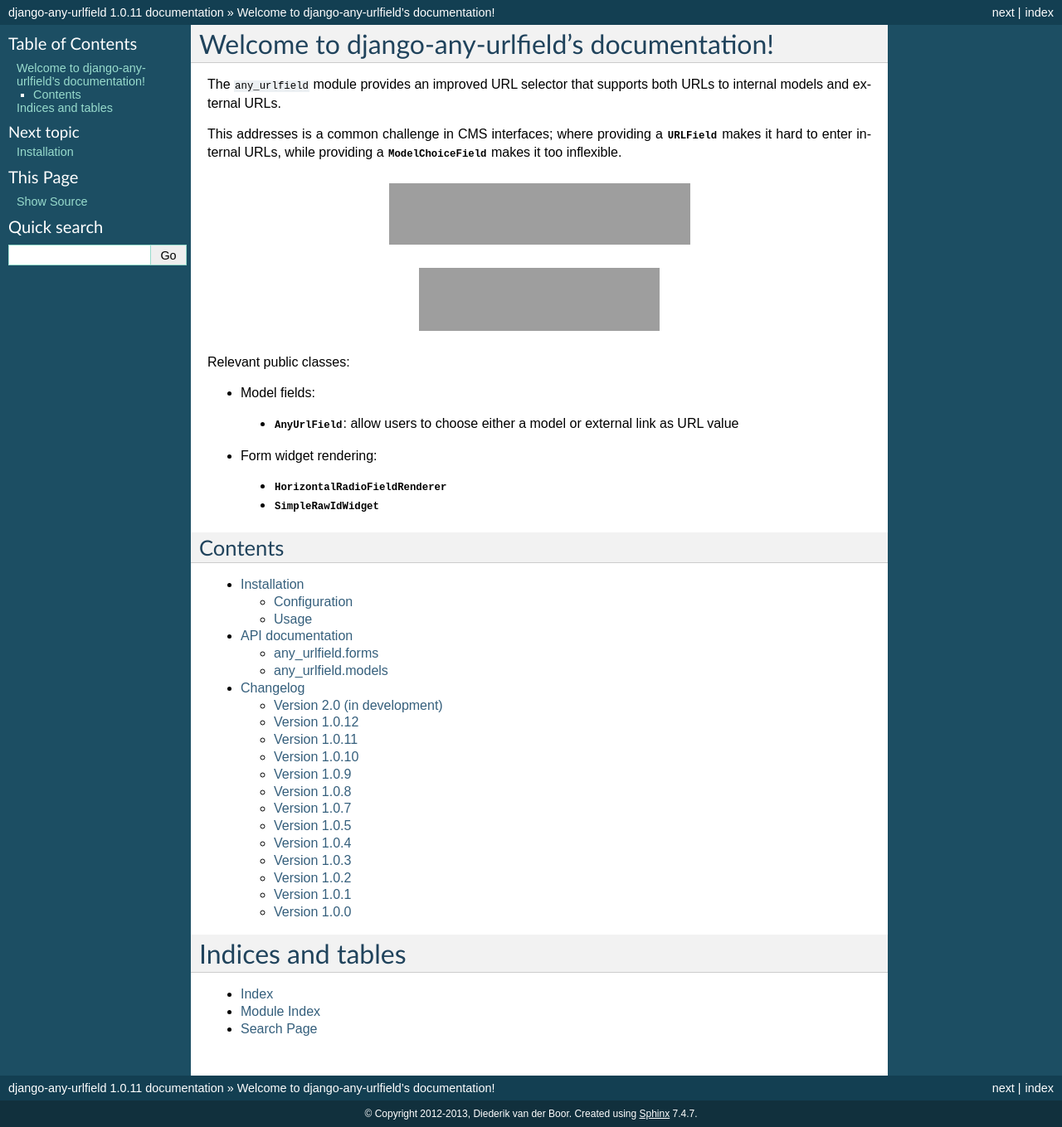
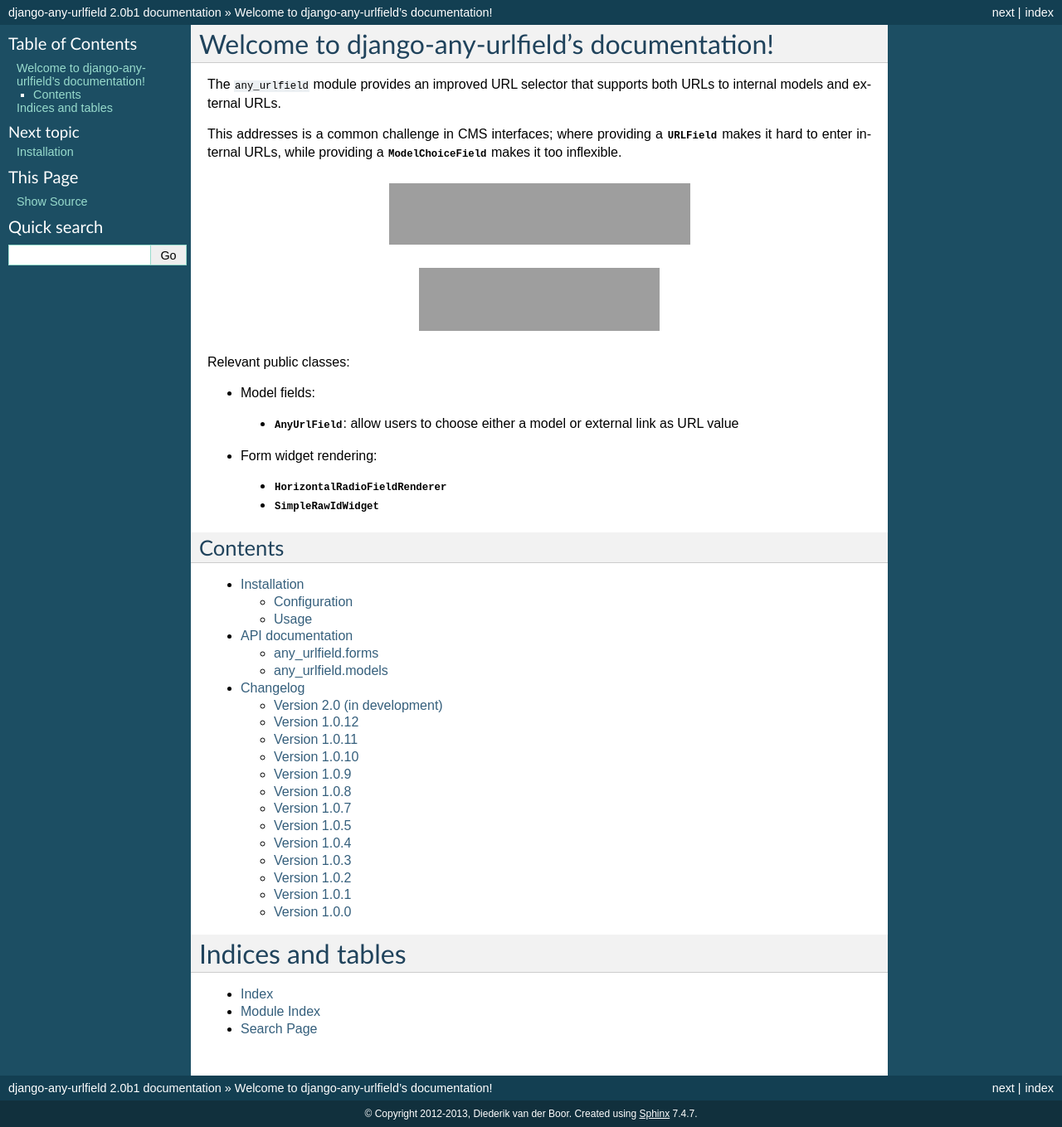
Before and after one commit to edoburu/django-any-urlfield, a Sphinx documentation site: the page built from docs/index.rst, in a window 1280 px wide. Shown: the whole page at 83% size. Built offline with Sphinx 7.4.7, drawn with Linux system fonts in a browser that asks for light colours.

Commit message:
Set version to 2.0b1

```diff
--- a/any_urlfield/__init__.py
+++ b/any_urlfield/__init__.py
@@ -1,2 +1,2 @@
 # following PEP 386
-__version__ = "2.0a1"
+__version__ = "2.0b1"
--- a/docs/conf.py
+++ b/docs/conf.py
@@ -53,9 +53,9 @@
 # built documents.
 #
 # The short X.Y version.
-version = '1.0.11'
+version = '2.0'
 # The full version, including alpha/beta/rc tags.
-release = '1.0.11'
+release = '2.0b1'
 
 # The language for content autogenerated by Sphinx. Refer to documentation
 # for a list of supported languages.
```
